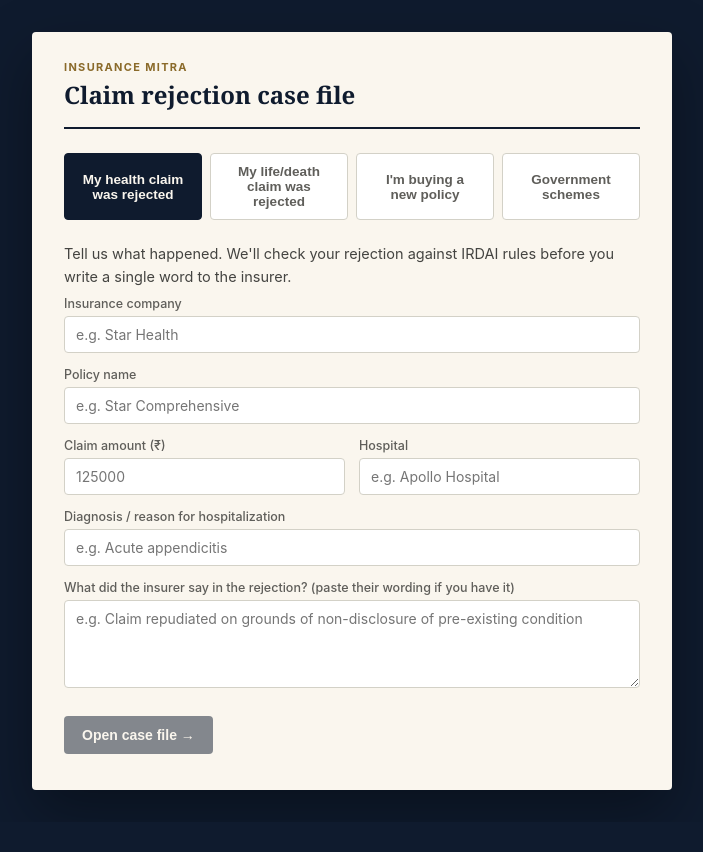
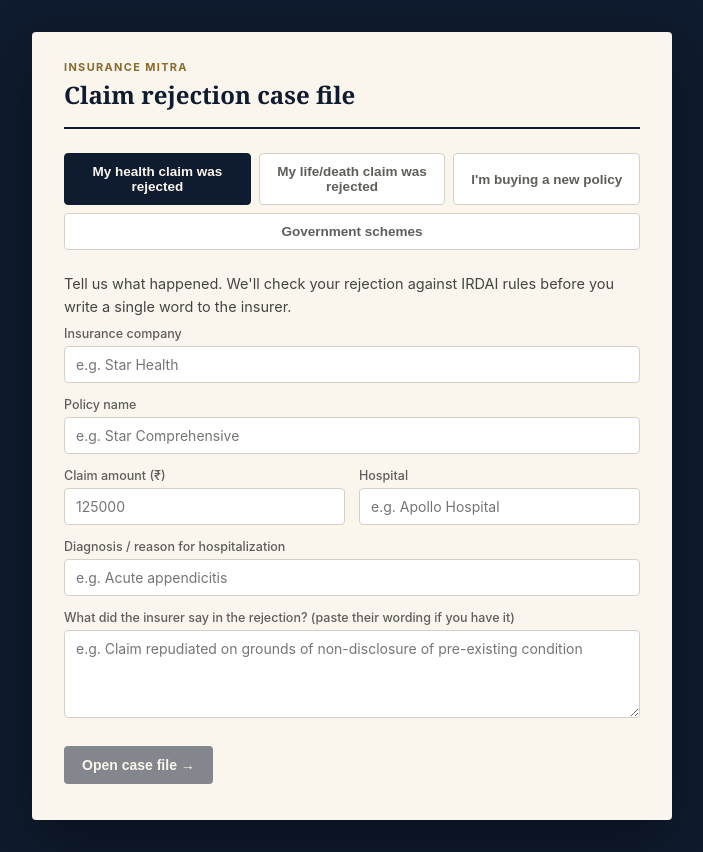
Before and after one commit to trendz113/insurance-mitra, a Flask app: page / in a window 1280 px wide. Shown: the whole page, without its empty margins (288-991 px from the left). Before the commit the page ends 794 px from the top, so only its background shows below. Run offline with Flask 3, Linux system fonts and the light colour scheme; some libraries are stand-ins or nearby versions.

Commit message:
Update main.css

```diff
--- a/static/css/main.css
+++ b/static/css/main.css
@@ -208,9 +208,9 @@ textarea { resize: vertical; }
   margin-bottom: 16px;
 }
 
-.tab-row { display: flex; gap: 8px; margin-bottom: 22px; }
+.tab-row { display: flex; flex-wrap: wrap; gap: 8px; margin-bottom: 22px; }
 .tab-btn {
-  flex: 1; padding: 10px 14px; font-size: 13.5px; font-weight: 600;
+  flex: 1 1 140px; padding: 10px 14px; font-size: 13.5px; font-weight: 600;
   border: 1px solid #D3D1C7; background: #FFFFFF; color: #5F5E5A;
   border-radius: 4px; cursor: pointer;
 }
```
